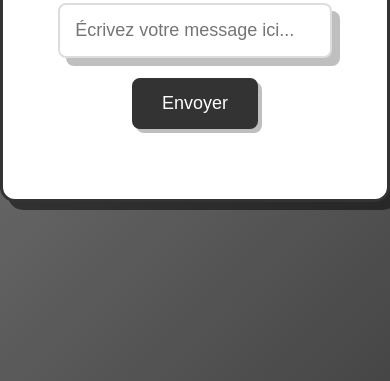
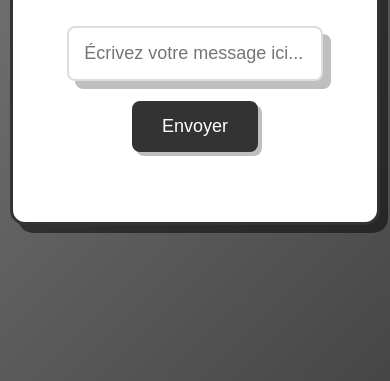
Before and after one commit to NECR0M4NIA/magic-ball, a plain HTML site: page index.html in a window 390 px wide. Shown: the part 463-844 px from the top of the page. Drawn offline with Linux system fonts and the light colour scheme.

Commit message:
Update Magic Ball v1.01
Height to min-height

```diff
--- a/css/main.css
+++ b/css/main.css
@@ -9,13 +9,19 @@ body {
     display: flex;
     justify-content: center;
     align-items: center;
-    height: 100vh;
+    min-height: 100vh;
     margin: 0;
     background: linear-gradient(-45deg, #000000, #ffffff);
     background-size: 400% 400%;
     animation: gradientBG 15s ease infinite;
+    padding: 20px;
 }
 
+@media screen and (max-width: 768px) {
+    body {
+        padding: 10px;
+    }
+}
 @keyframes gradientBG {
     0% {
         background-position: 0% 50%;
```
